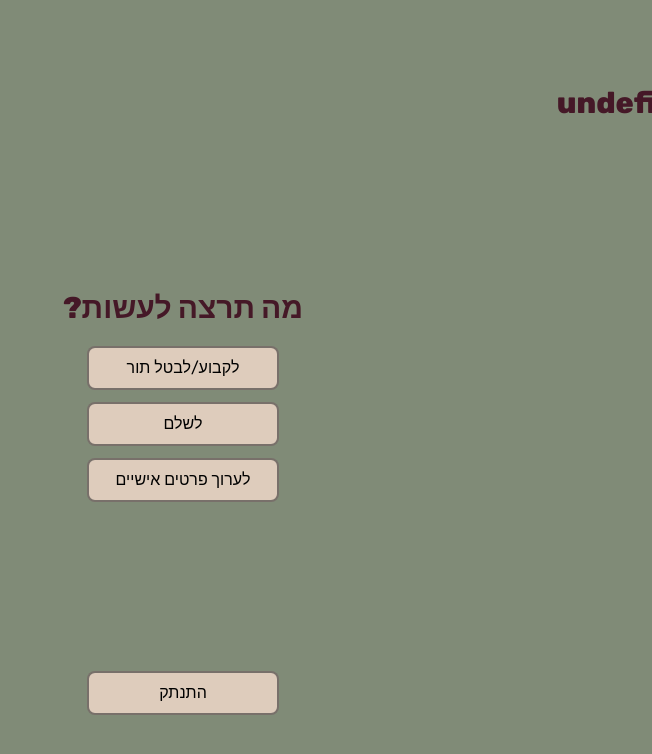
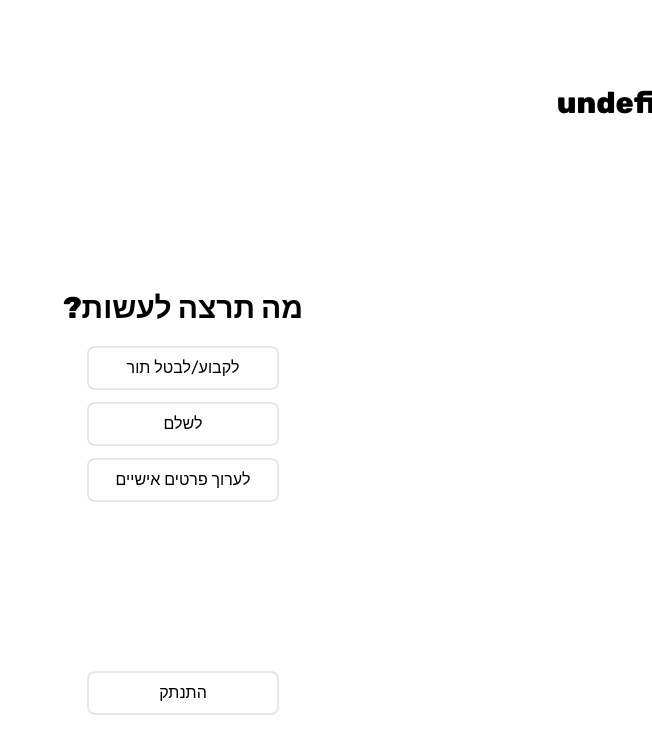
Before and after one commit to YairSadan/Clients-Management, a Next.js app: page /user in a window 1280 px wide. Shown: the top 754 px of the page, without its empty margins (628-1280 px from the left). Built offline with nearby package versions, Linux system fonts and the light colour scheme; no server answers.

Commit message:
Update shadcn configurations

```diff
--- a/package.json
+++ b/package.json
@@ -12,11 +12,13 @@
     "@auth/prisma-adapter": "^1.0.9",
     "@next-auth/prisma-adapter": "^1.0.7",
     "@prisma/client": "^5.6.0",
+    "@radix-ui/react-slot": "^1.0.2",
     "class-variance-authority": "^0.7.0",
     "clsx": "^2.0.0",
     "lucide-react": "^0.294.0",
     "next": "14.0.3",
     "next-auth": "^4.24.5",
+    "next-themes": "^0.2.1",
     "react": "^18",
     "react-dom": "^18",
     "tailwind-merge": "^2.0.0",
--- a/src/lib/auth.ts
+++ b/src/lib/auth.ts
@@ -30,7 +30,7 @@ export const authOptions: NextAuthOptions = {
   callbacks: {
     async signIn({ user }) {
       if (!user.email) return false; //TODO: check for a better way to handle this
-      if (await prisma.user.findUnique({ where: { id: user.id } }) || await prisma.emailsPoos.findUnique({ where: {email: user.email}})) { // TODO: check if this is a good practice cause it might be a security issue
+      if (await prisma.user.findUnique({ where: { id: user.id } }) || await prisma.authrizedPool.findUnique({ where: {email: user.email}})) { // TODO: check if this is a good practice cause it might be a security issue
         return true;
       }
       //TODO: add a page to prompt the user to ask for access
--- a/tailwind.config.js
+++ b/tailwind.config.js
@@ -8,14 +8,6 @@ module.exports = {
     './src/**/*.{ts,tsx}',
 	],
   theme: {
-    colors: {
-      'primary': '#808B77',
-      'secondary': '#DECCBC',
-      'tertiary': '#451827',
-      'tertiary-900': '#451827E5',
-      'tertiary-700': '#451827B2',
-      'accent': '#14161B80',
-    },
     container: {
       center: true,
       padding: "2rem",
@@ -24,6 +16,63 @@ module.exports = {
       },
     },
     extend: {
+      colors: {
+        'battleship-gray': {
+          '50': '#f4f6f3',
+          '100': '#e6e8e3',
+          '200': '#ced2c8',
+          '300': '#aab2a3',
+          '400': '#808b77',
+          '500': '#636f5a',
+          '600': '#4b5645',
+          '700': '#3c4537',
+          '800': '#31382d',
+          '900': '#292e26',
+          '950': '#171a14',
+      },
+
+      'bone': {
+        '50': '#f9f6f3',
+        '100': '#f1eae3',
+        '200': '#deccbc',
+        '300': '#d0b6a1',
+        '400': '#bd947a',
+        '500': '#af7b60',
+        '600': '#a26a54',
+        '700': '#875647',
+        '800': '#6e473e',
+        '900': '#593c35',
+        '950': '#2f1e1b',
+    },
+
+    'wine-berry': {
+      '50': '#fbf4f8',
+      '100': '#f8ebf1',
+      '200': '#f2d8e5',
+      '300': '#e8b9d0',
+      '400': '#d88eb0',
+      '500': '#c96b93',
+      '600': '#b54d74',
+      '700': '#9b3b5d',
+      '800': '#81334e',
+      '900': '#6c2f43',
+      '950': '#451827',
+  },
+  'bunker': {
+    '50': '#f6f7f9',
+    '100': '#eceef2',
+    '200': '#d5d9e2',
+    '300': '#b1bac8',
+    '400': '#8694aa',
+    '500': '#677690',
+    '600': '#525e77',
+    '700': '#434d61',
+    '800': '#3a4252',
+    '900': '#343946',
+    '950': '#14161b80',
+},
+
+      },
       keyframes: {
         "accordion-down": {
           from: { height: 0 },
--- a/tailwind.config.ts
+++ /dev/null
@@ -1,27 +0,0 @@
-import type { Config } from 'tailwindcss';
-
-const config: Config = {
-  content: [
-    './src/pages/**/*.{js,ts,jsx,tsx,mdx}',
-    './src/components/**/*.{js,ts,jsx,tsx,mdx}',
-    './src/app/**/*.{js,ts,jsx,tsx,mdx}',
-  ],
-  theme: {
-    colors: {
-      'primary': '#808B77',
-      'secondary': '#DECCBC',
-      'tertiary': '#451827',
-      'tertiary-900': '#451827E5',
-      'tertiary-700': '#451827B2',
-      'accent': '#14161B80',
-    },
-    extend: {
-      backgroundImage: {
-        'gradient-radial': 'radial-gradient(var(--tw-gradient-stops))',
-        'gradient-conic': 'conic-gradient(from 180deg at 50% 50%, var(--tw-gradient-stops))',
-      },
-    },
-  },
-  plugins: [],
-};
-export default config;
```
Also changed, not shown: components.json, 1 other file (tests, documents, lock files or other folders).
